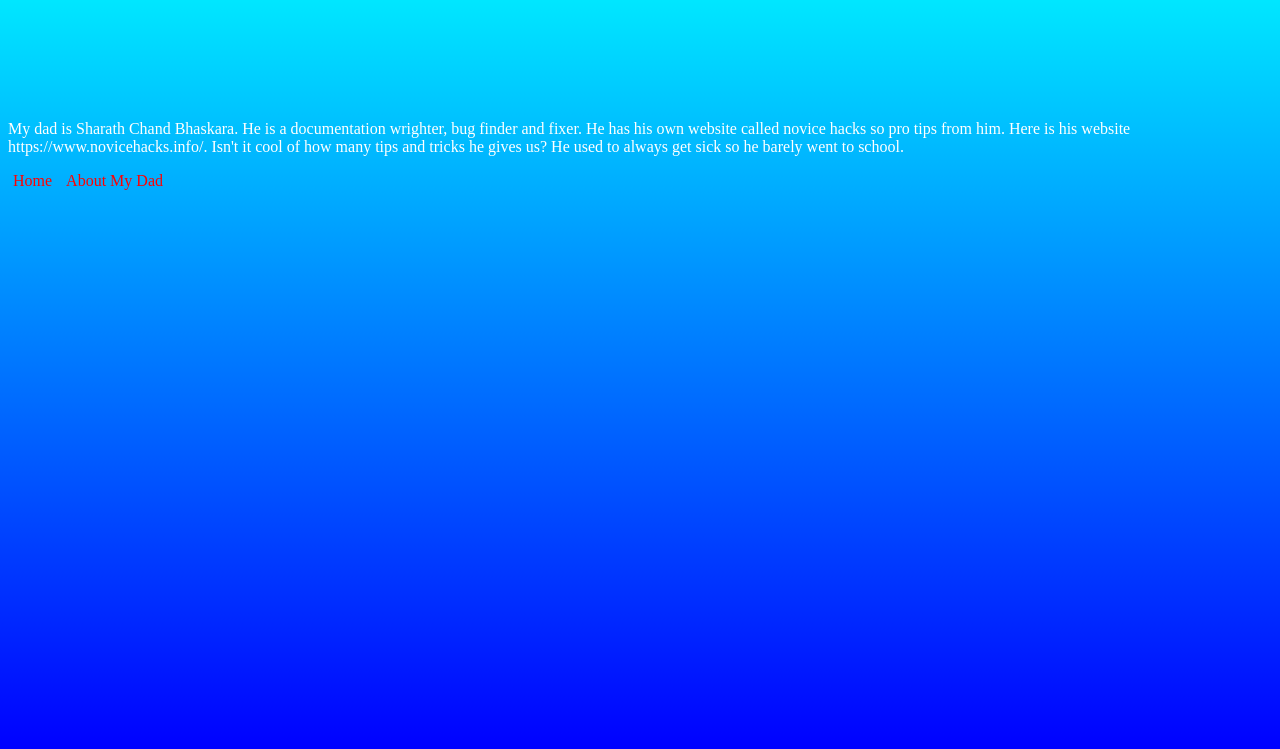
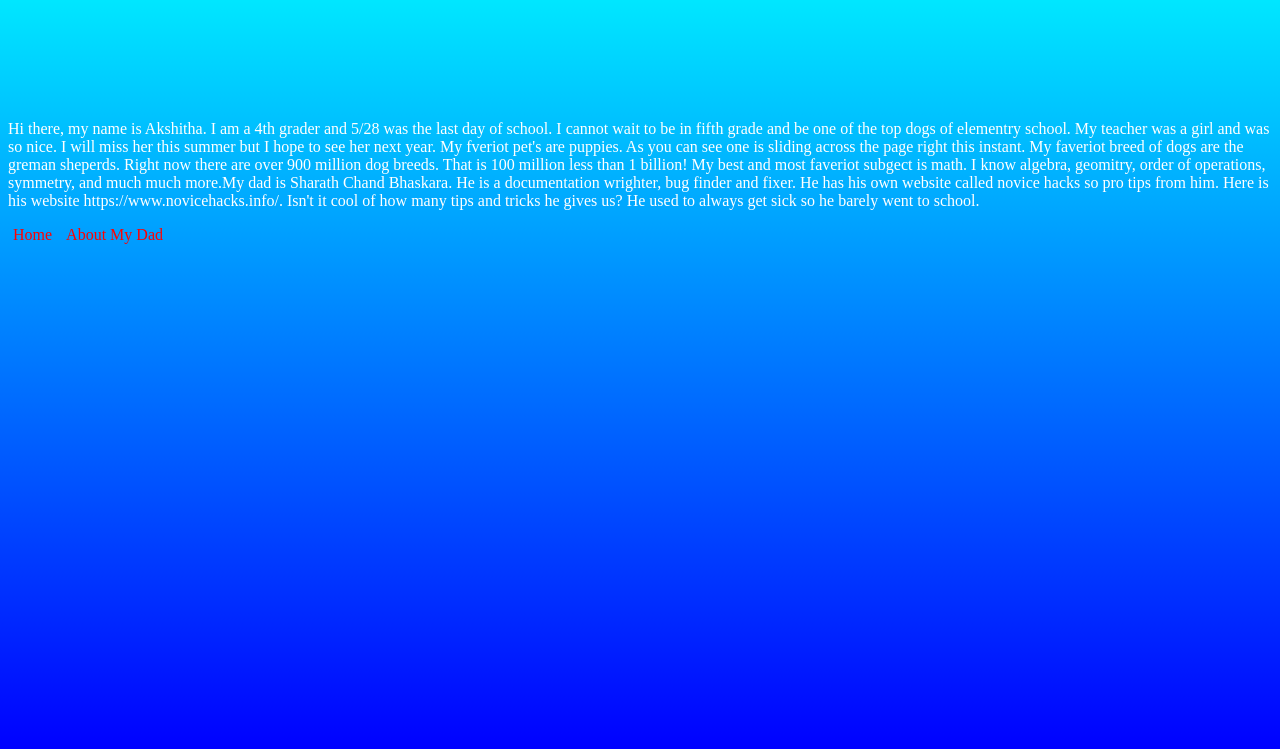
Before and after one commit to stacystar1/stacystart-website, a website: page index.html in a window 1280 px wide. Shown: the part 79-828 px from the top of the page. Drawn offline with Linux system fonts and the light colour scheme; grey boxes are pictures that could not be loaded.

Commit message:
changed body

```diff
--- a/index.html
+++ b/index.html
@@ -18,7 +18,8 @@
 
     </div>
     <p>
-      My dad is Sharath Chand Bhaskara. He is a documentation wrighter, bug finder and fixer. He has his own website called novice hacks so pro tips from him. Here is his website https://www.novicehacks.info/. Isn't it cool of how many tips and tricks he gives us? He used to always get sick so he barely went to school.
+      Hi there, my name is Akshitha. I am a 4th grader and 5/28 was the last day
+      of school. I cannot wait to be in fifth grade and be one of the top dogs of elementry school. My teacher was a girl and was so nice. I will miss her this summer but I hope to see her next year. My fveriot pet's are puppies. As you can see one is sliding across the page right this instant. My faveriot breed of dogs are the greman sheperds. Right now there are over 900 million dog breeds. That is 100 million less than 1 billion! My best and most faveriot subgect is math. I know algebra, geomitry, order of operations, symmetry, and much much more.My dad is Sharath Chand Bhaskara. He is a documentation wrighter, bug finder and fixer. He has his own website called novice hacks so pro tips from him. Here is his website https://www.novicehacks.info/. Isn't it cool of how many tips and tricks he gives us? He used to always get sick so he barely went to school.
     </p>
   </body>
 </html>
```
Also changed, not shown: p2.html (+1 -2 lines).
